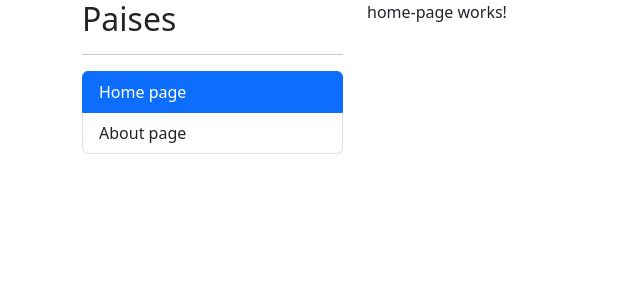
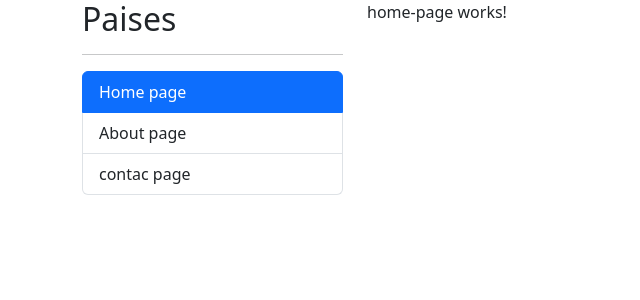
Before and after one commit to Juandavidcertuche093/CountryApp, an Angular app: page / in a window 1280 px wide. Shown: the top 300 px of the page, without its empty margins (0-640 px from the left). Built offline with nearby package versions, Linux system fonts and the light colour scheme.

Commit message:
Update app routing and sidebar component; add new contact-page component; update shared module

```diff
--- a/src/app/app-routing.module.ts
+++ b/src/app/app-routing.module.ts
@@ -2,6 +2,7 @@ import { NgModule } from '@angular/core';
 import { RouterModule, Routes } from '@angular/router';
 import { HomePageComponent } from './shared/pages/home-page/home-page.component';
 import { AboutPageComponent } from './shared/pages/about-page/about-page.component';
+import { ContacPageComponent } from './shared/pages/contac-page/contac-page.component';
 
 const routes: Routes = [
   {
@@ -11,6 +12,10 @@ const routes: Routes = [
   {
     path: 'about',
     component: AboutPageComponent
+  },
+  {
+    path: 'contac',
+    component: ContacPageComponent
   },
   {
     path: '**',
--- a/src/app/shared/components/sidebar/sidebar.component.html
+++ b/src/app/shared/components/sidebar/sidebar.component.html
@@ -16,4 +16,10 @@
     About page
   </li>
 
+  <li routerLink="contac"
+    routerLinkActive="active"
+    class="list-group-item">
+    contac page
+  </li>
+
 </ul>
--- /dev/null
+++ b/src/app/shared/pages/contac-page/contac-page.component.html
@@ -0,0 +1 @@
+<p>contac-page works!</p>
```
Also changed, not shown: src/app/shared/pages/contac-page/contac-page.component.ts (added, +10 -0 lines), src/app/shared/shared.module.ts (+5 -2 lines), src/app/shared/pages/contac-page/contac-page.component.css (added).
